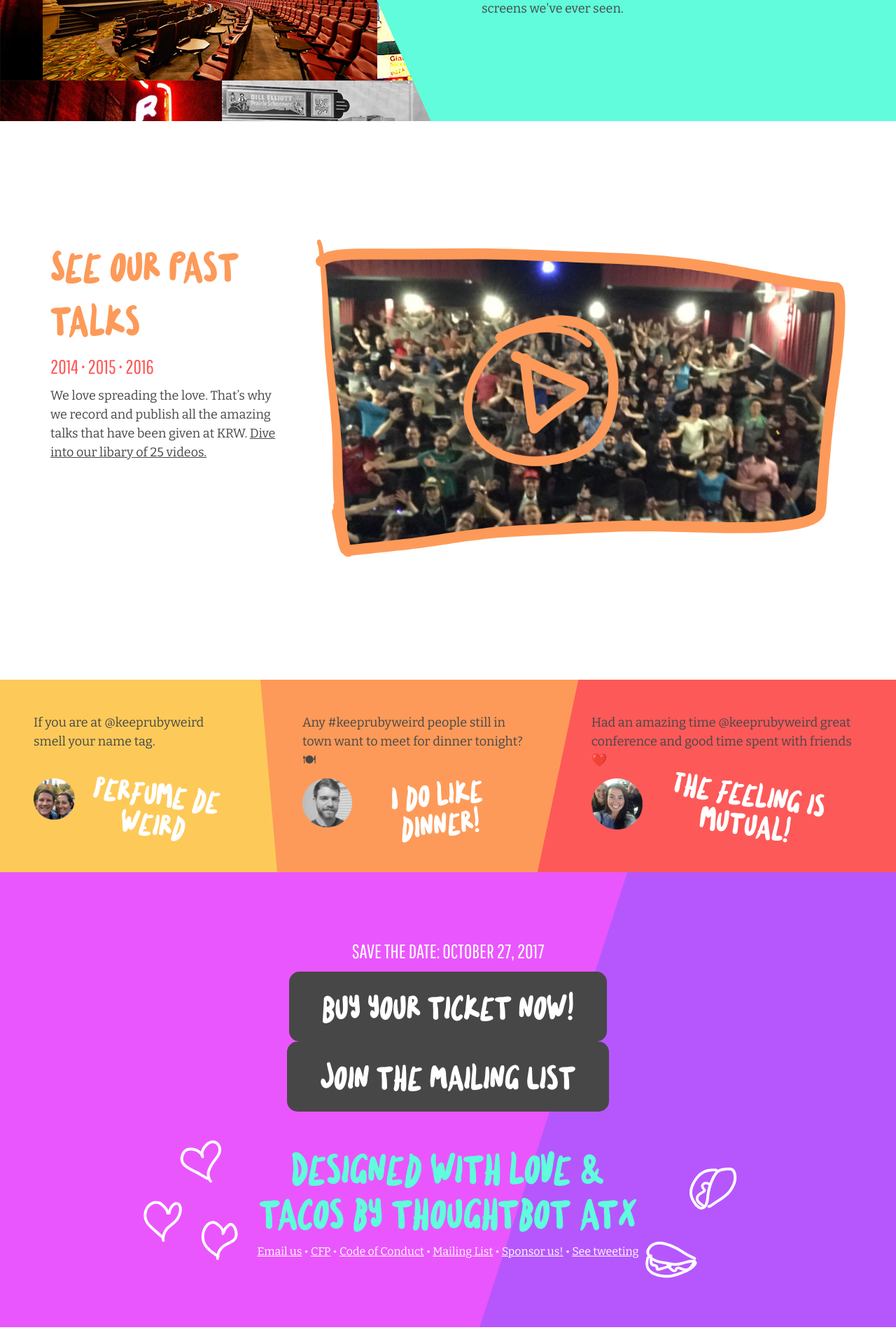
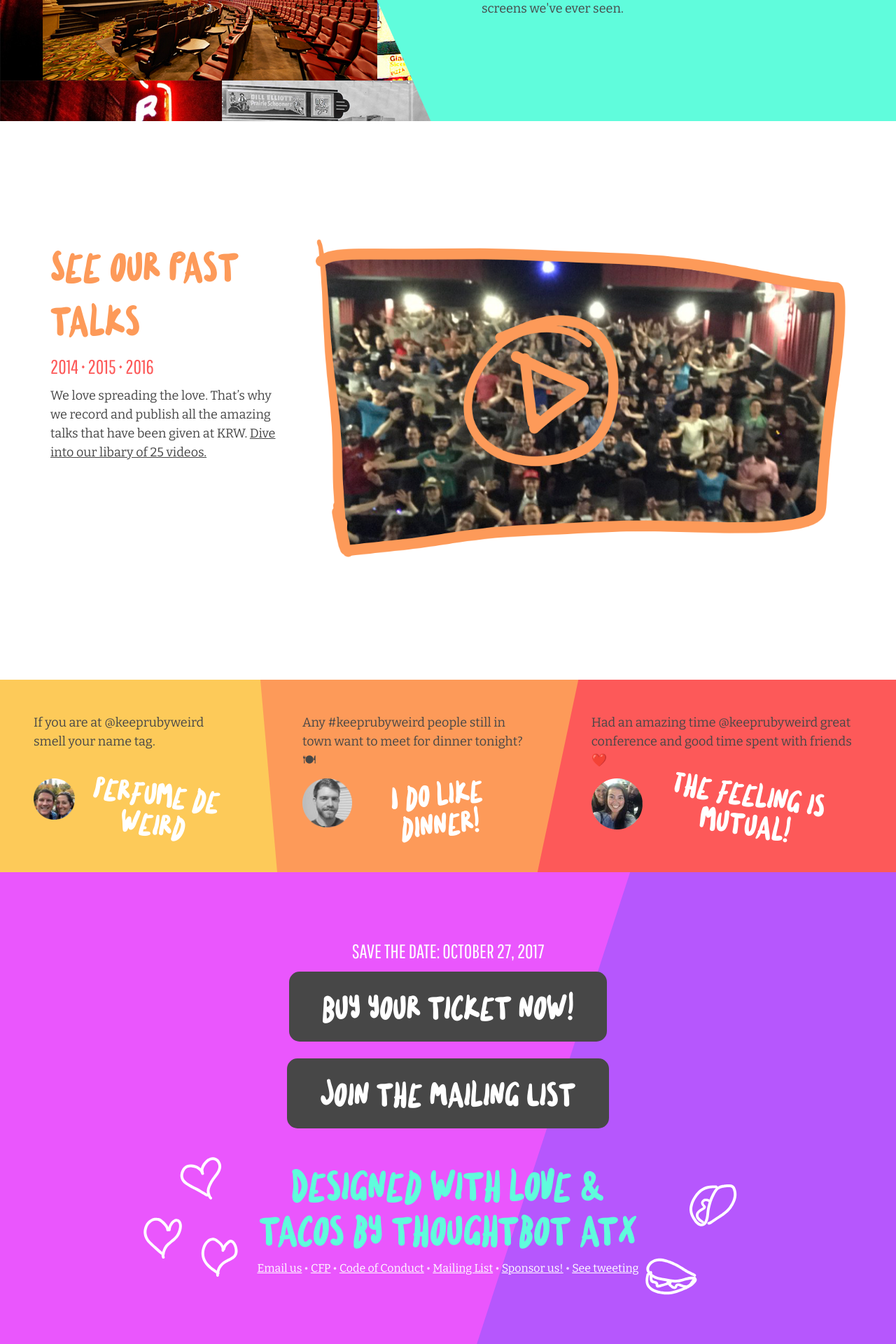
Before and after one commit to keeprubyweird/2017, a Jekyll site: the page built from index.html, in a window 1280 px wide. Shown: the part 3354-5274 px from the top of the page at 70% size. Built offline with Jekyll 4.4.1, drawn with Linux system fonts in a browser that asks for light colours; before the commit the page ends 5250 px from its top, so only the background shows below that.

Commit message:
Fix? buttons being too close

```diff
--- a/assets/_sass/base/_buttons.scss
+++ b/assets/_sass/base/_buttons.scss
@@ -24,6 +24,12 @@
     padding: $base-spacing $large-spacing;
   }
 
+  &.mailing-list {
+    @media screen and (min-width: 700px) {
+      margin-top: $base-spacing
+    }
+  }
+
   &:hover {
     background-color: $red;
     background: linear-gradient(to right, #b657fd 0%,#ea56fd 10%,#fa59fd 20%,#fd5959 34%,#fd9a59 49%,#fdca59 64%,#60fcdc 83%,#1565c0 99%);
--- a/conduct.html
+++ b/conduct.html
@@ -67,7 +67,7 @@ title: Keep Ruby Wierd 2017 will be the best conference of your life.
   <div class="footer__container">
     <h3>Save the Date: October 27, 2017</h3>
     <a href="https://ti.to/keep-ruby-weird/more-weird" class="button">Buy your ticket now!</a>
-    <a href="/mailing-list" class="button">Join the Mailing List</a>
+    <a href="/mailing-list" class="button mailing-list">Join the Mailing List</a>
     <h2><a href="https://thoughtbot.com/austin">Designed with love &amp; tacos by thoughtbot atx</a></h2>
 
     <ul>
--- a/index.html
+++ b/index.html
@@ -182,7 +182,7 @@ title: Keep Ruby Wierd 2017 will be the best conference of your life.
   <div class="footer__container">
     <h3>Save the Date: October 27, 2017</h3>
     <a href="https://ti.to/keep-ruby-weird/more-weird" class="button">Buy your ticket now!</a>
-    <a href="/mailing-list" class="button">Join the Mailing List</a>
+    <a href="/mailing-list" class="button mailing-list">Join the Mailing List</a>
     <h2><a href="https://thoughtbot.com/austin">Designed with love &amp; tacos by thoughtbot atx</a></h2>
 
     <ul>
--- a/mailing-list.html
+++ b/mailing-list.html
@@ -69,7 +69,7 @@ title: Join the best Keep Ruby Wierd 2017 mailing list ever. EVER.
   <div class="footer__container">
     <h3>Save the Date: October 27, 2017</h3>
     <a href="https://ti.to/keep-ruby-weird/more-weird" class="button">Buy your ticket now!</a>
-    <a href="/mailing-list" class="button">Join the Mailing List</a>
+    <a href="/mailing-list" class="button mailing-list">Join the Mailing List</a>
     <h2><a href="https://thoughtbot.com/austin">Designed with love &amp; tacos by thoughtbot atx</a></h2>
 
     <ul>
```
